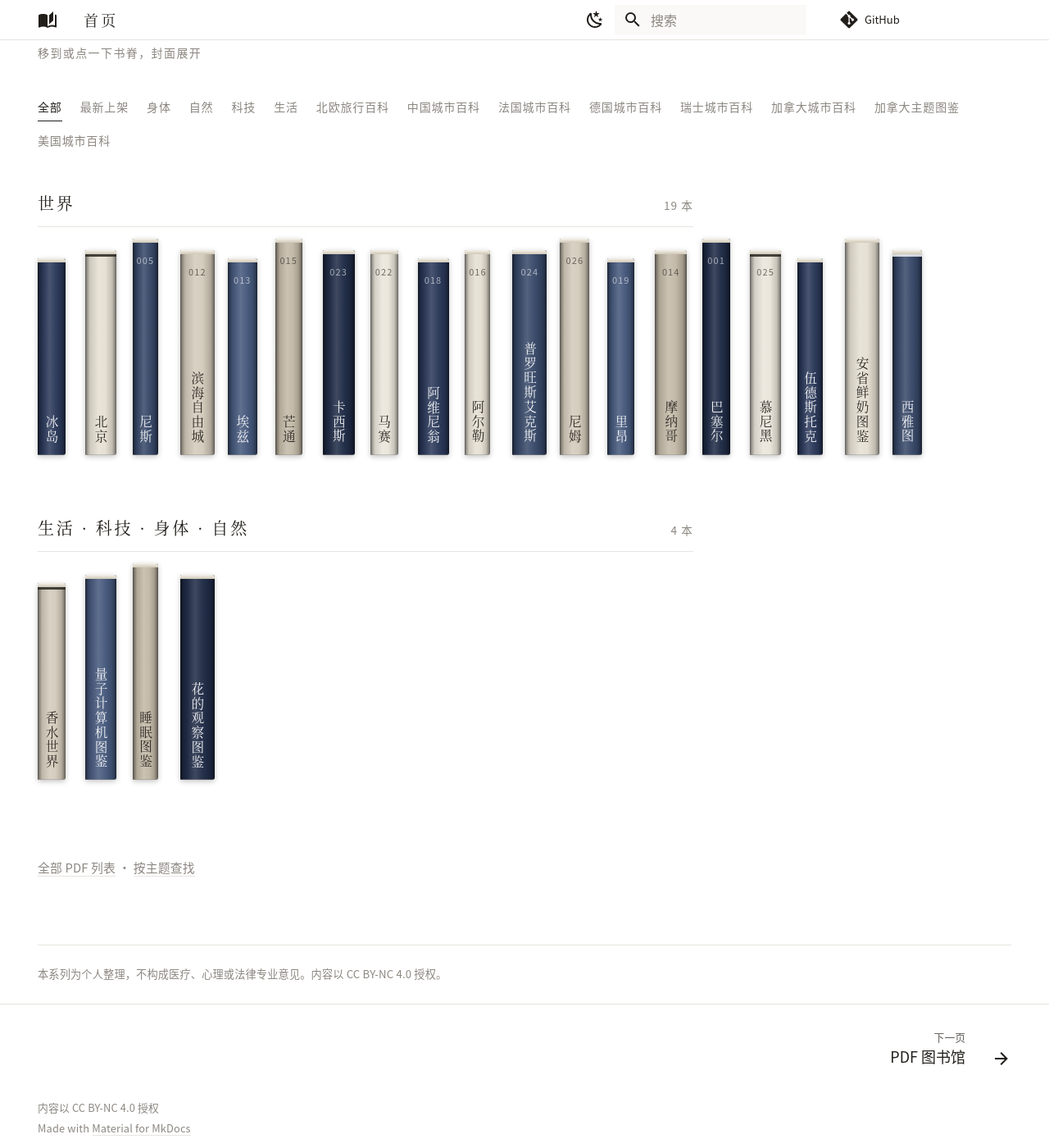
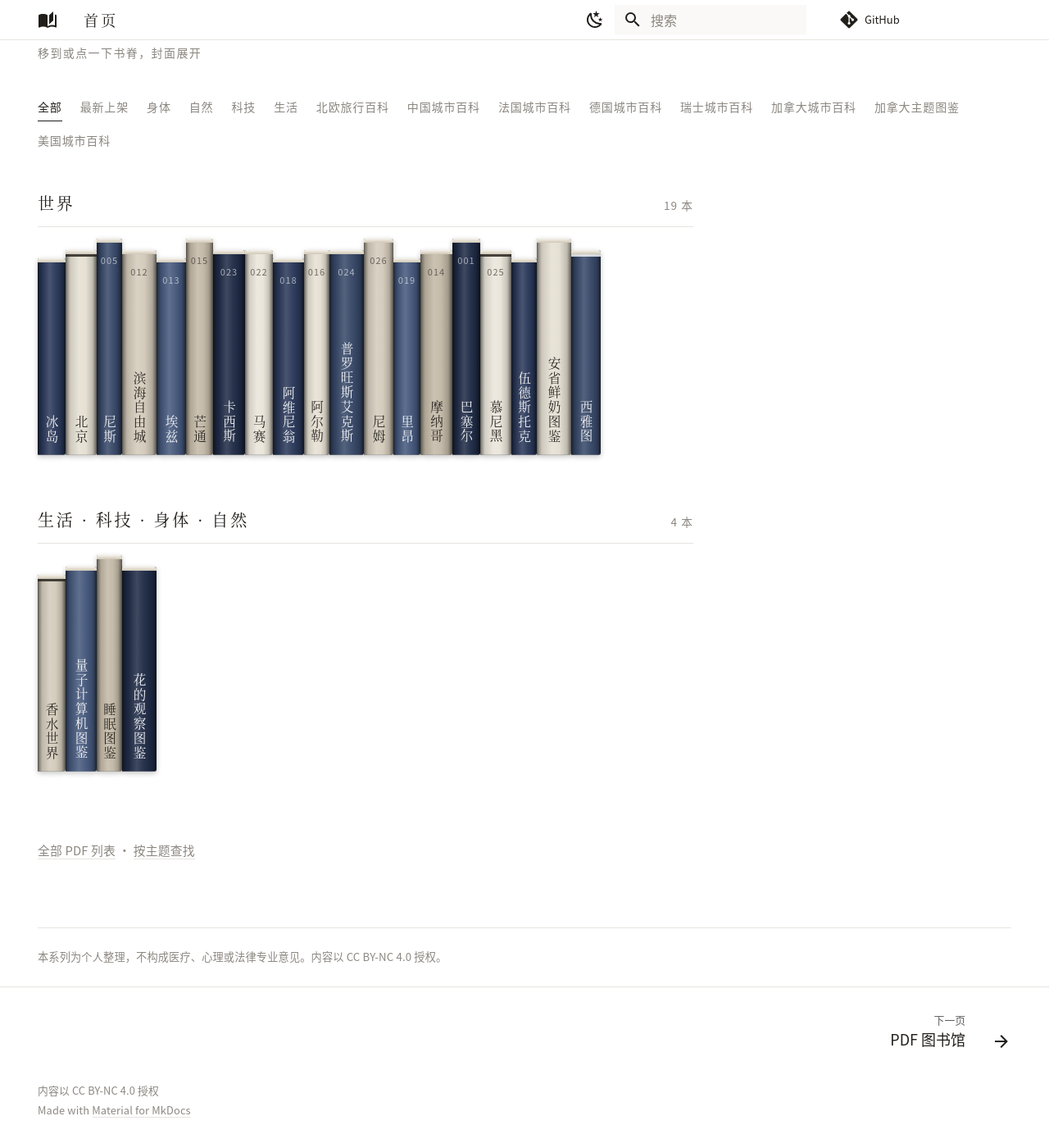
Before and after one commit to littlesharkw/private-encyclopedias, an MkDocs documentation site: the page built from docs/index.md, in a window 1280 px wide and 1400 px high, scrolled down 515 px. Shown: the whole window at 82% size. Built offline with MkDocs 1.6.1 and Material for MkDocs 9.7.7, drawn with Linux system fonts in a browser that asks for light colours; comment, search, counter and statistics services are not loaded; after the commit the page ends 1893 px from its top, so only the background shows below that.

Commit message:
书脊贴紧，像真的一排书
真正撑开间距的不是 gap，是下方「下载 PDF」那行字（55px）比书脊
（31–42px）宽，把每个格子撑成 55px。改为绝对定位脱离文档流。

- gap 3px → 0，书与书直接相邻，靠两端的订口压痕分隔
- row-gap 1.4 → 1.9rem，padding-bottom 留给展开时的下载链接
- 首页高度 2226px → 1893px
- 资源版本号 v=7 → v=8

Co-Authored-By: Claude Opus 5 <noreply@anthropic.com>
Claude-Session: https://claude.ai/code/session_01GPxUqUozLZsQy46dPZaeTK

```diff
--- a/docs/stylesheets/extra.css
+++ b/docs/stylesheets/extra.css
@@ -343,7 +343,7 @@ body { font-family: var(--md-text-font); }
 /* ---------- 书脊书架（微立体） ---------- */
 .om-spines {
   display: flex; align-items: flex-end; flex-wrap: wrap;
-  gap: 3px; row-gap: 1.4rem; padding: .7rem 0 .4rem;
+  gap: 0; row-gap: 1.9rem; padding: .7rem 0 1.5rem;
 }
 .om-dom-group { margin: 0 0 1.5rem; }
 .om-dom-group[hidden] { display: none; }
@@ -419,7 +419,9 @@ body { font-family: var(--md-text-font); }
   background: currentColor; opacity: .85; z-index: 2; transition: opacity .25s;
 }
 .md-typeset a.om-spine__dl {
-  display: block; margin-top: .5rem; font-size: .6rem; letter-spacing: .08em;
+  position: absolute; top: 100%; left: 50%; transform: translateX(-50%);
+  margin-top: .45rem; white-space: nowrap;
+  font-size: .6rem; letter-spacing: .08em;
   color: var(--om-muted); text-decoration: none; text-align: center;
   opacity: 0; transition: opacity .25s;
 }
--- a/mkdocs.yml
+++ b/mkdocs.yml
@@ -36,10 +36,10 @@ theme:
         name: 切换浅色模式
 
 extra_css:
-  - stylesheets/extra.css?v=7
+  - stylesheets/extra.css?v=8
 
 extra_javascript:
-  - javascripts/shelf.js?v=7
+  - javascripts/shelf.js?v=8
 
 plugins:
   - search:
```
